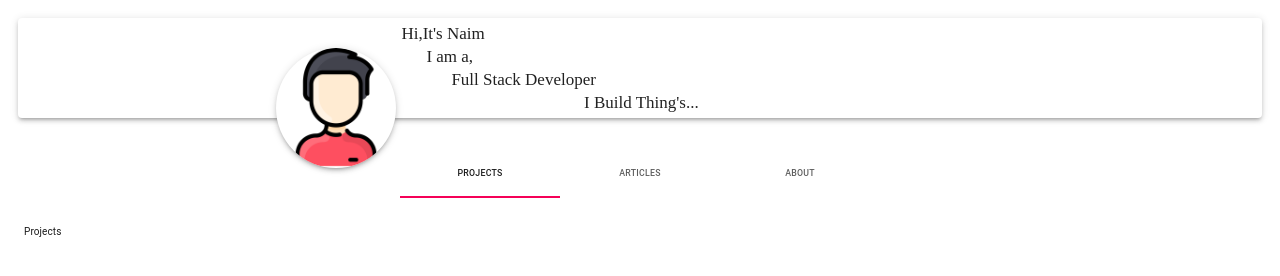
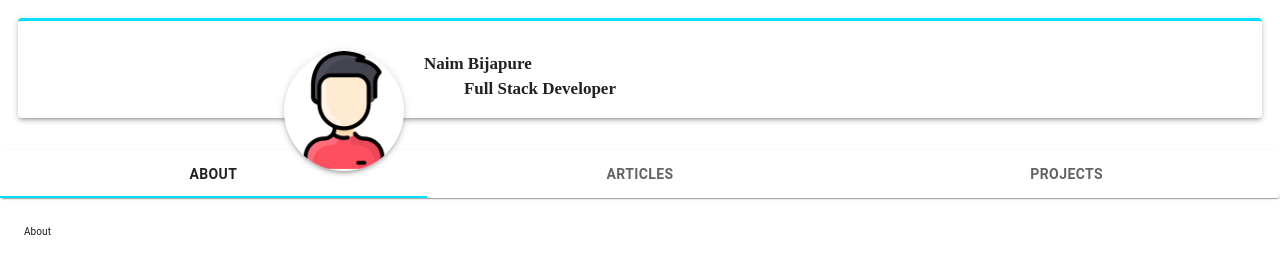
Before and after one commit to Naim-Bijapure/FolioBlog, a Gatsby site: page / in a window 1280 px wide. Built offline with nearby package versions, Linux system fonts and the light colour scheme; Gatsby itself is replaced by a stand-in of ours; some packages are replaced by stand-ins of ours.

Commit message:
updated header and tab bar theme

```diff
--- a/src/components/Header.js
+++ b/src/components/Header.js
@@ -7,18 +7,19 @@ import Image from "gatsby-image"
 
 import { device } from "../styles/device"
 
-let Description='';
+let Description = ""
 
 const Wrapper = styled.div`
   /* border: 1px solid red; */
   height: 150px;
-  width: 100%;
+  max-width: 100%;
   padding: 1%;
 
   .Paper {
     /* border: 1px solid red; */
     height: 100px;
     margin: 0.5rem;
+    border-top: 3px solid #00dffc;
   }
 
   @media ${device.laptop} {
@@ -29,8 +30,6 @@ const Flex = styled.div`
   display: flex;
   align-items: center;
   justify-content: center;
-
-
 `
 const ProfileImage = styled.div`
   width: 12rem;
@@ -46,39 +45,26 @@ const ProfileImage = styled.div`
   }
 `
 
- Description = styled.div`
+Description = styled.div`
   /* border: 1px solid blue; */
-  margin: 0rem 1rem 5rem 0.5rem;
-  font-size: 1.3rem;
-  line-height: 2rem;
+  position: relative;
+  bottom: 2rem;
+  font-size: 1.5rem;
+  line-height: 2.4rem;
+  font-weight: 900;
 
-  @media  ${device.tablet}  {
+  @media ${device.tablet} {
     /* border: 1px solid red; */
     width: 50%;
     font-size: 1.7rem;
-    line-height:2.3rem;
-
-    display: flex;
-    flex-direction: column;
+    line-height: 2.5rem;
+    position: relative;
+    left: 2rem;
 
     & ${Description}:nth-child(2) {
-      /* border: 1px solid red; */
-      margin-left:2.5rem;
+      position: relative;
+      left: 4rem;
     }
-
-    & ${Description}:nth-child(3) {
-      margin-left:5rem;
-    }
-
-    & ${Description}:nth-child(4) {
-      margin-left:9rem;
-      position:relative;
-      width:30rem;
-      text-align:center;
-    }
-
-
-
   }
 `
 
@@ -110,10 +96,8 @@ export default function Header() {
             </Paper>
           </ProfileImage>
           <Description>
-            <div> Hi,It's <b> Naim</b> </div>
-            <div>I am a, </div>
+            <div>Naim Bijapure</div>
             <div> Full Stack Developer</div>
-            <div>I Build Thing's... </div>
           </Description>
         </Flex>
       </Paper>
--- /dev/null
+++ b/src/components/Panel.jsx
@@ -0,0 +1,102 @@
+import Box from "@material-ui/core/Box"
+import { makeStyles } from "@material-ui/core/styles"
+import Tab from "@material-ui/core/Tab"
+import Tabs from "@material-ui/core/Tabs"
+import Typography from "@material-ui/core/Typography"
+import PropTypes from "prop-types"
+import React from "react"
+import styled from "styled-components"
+import Paper from "@material-ui/core/Paper"
+
+import Articles from "../components/Articles"
+
+function TabPanel(props) {
+  const { children, value, index, ...other } = props
+
+  return (
+    <div
+      role="tabpanel"
+      hidden={value !== index}
+      id={`simple-tabpanel-${index}`}
+      aria-labelledby={`simple-tab-${index}`}
+      {...other}
+    >
+      {value === index && (
+        <Box p={3}>
+          <Typography component={"span"}>{children}</Typography>
+        </Box>
+      )}
+    </div>
+  )
+}
+
+TabPanel.propTypes = {
+  children: PropTypes.node,
+  index: PropTypes.any.isRequired,
+  value: PropTypes.any.isRequired,
+}
+
+const useStyles = makeStyles(theme => ({
+  root: {
+    flexGrow: 1,
+    backgroundColor: theme.palette.background.paper,
+  },
+}))
+
+// styles
+let TabsOverride = styled.div`
+  /* border: 1px solid red; */
+  & button {
+    /* border: 1px solid red; */
+    font-size: 1.4rem;
+    font-weight: 600;
+    height:20px;
+  }
+  .Mui-selected{
+      /* border-bottom:2px solid blue !important; */
+      /* border-right:1px solid red; */
+  }
+
+.MuiTabs-indicator{
+    /* border:1px solid red; */
+    background-color:#00dffc;
+}
+`
+
+export default function Panel(props) {
+  const classes = useStyles()
+  const [value, setValue] = React.useState(0)
+
+  const handleChange = (event, newValue) => {
+    setValue(newValue)
+  }
+
+  return (
+    <div className={classes.root}>
+      <Paper>
+        <TabsOverride>
+          <Tabs
+            value={value}
+            onChange={handleChange}
+            centered
+            variant="fullWidth"
+            // indicatorColor={'#00dffc'}
+          >
+            <Tab label="About" />
+            <Tab label="Articles" />
+            <Tab label="Projects" />
+          </Tabs>
+        </TabsOverride>
+      </Paper>
+      <TabPanel value={value} index={0}>
+        About
+      </TabPanel>
+      <TabPanel value={value} index={1}>
+        <Articles />
+      </TabPanel>
+      <TabPanel value={value} index={2}>
+        Projects
+      </TabPanel>
+    </div>
+  )
+}
--- a/src/pages/index.js
+++ b/src/pages/index.js
@@ -1,40 +1,10 @@
+import { makeStyles } from "@material-ui/core/styles"
 import React from "react"
-import { graphql } from "gatsby"
+import Header from "../components/Header"
+import Panel from "../components/Panel"
 
-import PropTypes from "prop-types"
-import { makeStyles } from "@material-ui/core/styles"
-import Tabs from "@material-ui/core/Tabs"
-import Tab from "@material-ui/core/Tab"
-import Typography from "@material-ui/core/Typography"
-import Box from "@material-ui/core/Box"
-import Articles from "../components/Articles"
-import Header from "../components/Header"
 
-function TabPanel(props) {
-  const { children, value, index, ...other } = props
 
-  return (
-    <div
-      role="tabpanel"
-      hidden={value !== index}
-      id={`simple-tabpanel-${index}`}
-      aria-labelledby={`simple-tab-${index}`}
-      {...other}
-    >
-      {value === index && (
-        <Box p={3}>
-          <Typography component={"span"}>{children}</Typography>
-        </Box>
-      )}
-    </div>
-  )
-}
-
-TabPanel.propTypes = {
-  children: PropTypes.node,
-  index: PropTypes.any.isRequired,
-  value: PropTypes.any.isRequired,
-}
 
 const useStyles = makeStyles(theme => ({
   root: {
@@ -45,29 +15,12 @@ const useStyles = makeStyles(theme => ({
 
 export default function SimpleTabs(props) {
   const classes = useStyles()
-  const [value, setValue] = React.useState(0)
 
-  const handleChange = (event, newValue) => {
-    setValue(newValue)
-  }
 
   return (
     <div className={classes.root}>
       <Header />
-      <Tabs value={value} onChange={handleChange} centered>
-        <Tab label="Projects" />
-        <Tab label="Articles" />
-        <Tab label="About" />
-      </Tabs>
-      <TabPanel value={value} index={0}>
-        Projects
-      </TabPanel>
-      <TabPanel value={value} index={1}>
-        <Articles />
-      </TabPanel>
-      <TabPanel value={value} index={2}>
-        About
-      </TabPanel>
+      <Panel />
     </div>
   )
 }
--- a/src/styles/global.css
+++ b/src/styles/global.css
@@ -105,12 +105,15 @@ menu,
 nav,
 section {
   display: block;
+  box-sizing: border-box;
 }
 
 body {
   font-size: 1.6rem !important;
   line-height: 1;
   box-sizing: border-box;
+
+
 
 }
 
```
